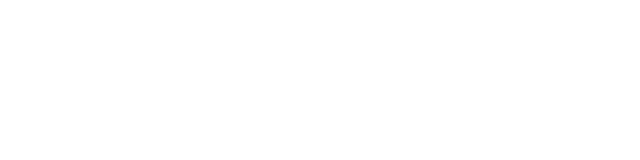
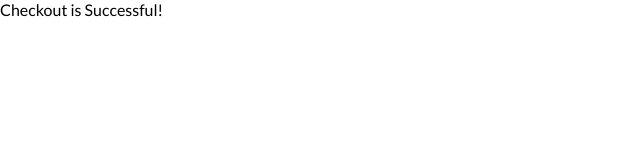
Before and after one commit to idnzozkan/zakoo, a React (Create React App) app in the folder frontend/: page /success in a window 1280 px wide. Before the commit this address had no page. Shown: the top 160 px of the page, without its empty margins (0-640 px from the left). Built offline with nearby package versions, Linux system fonts and the light colour scheme.

Commit message:
Create basic success page for the payments

```diff
--- a/frontend/src/App.jsx
+++ b/frontend/src/App.jsx
@@ -5,6 +5,7 @@ import Login from './pages/Login'
 import Register from './pages/Register'
 import ProductDetails from './pages/ProductDetails'
 import Cart from './pages/Cart'
+import Success from './pages/Success'
 
 const App = () => {
   return (
@@ -17,6 +18,7 @@ const App = () => {
         <Route path="/cart" element={<Cart />} />
         <Route path="/login" element={<Login />} />
         <Route path="/register" element={<Register />} />
+        <Route path="/success" element={<Success />} />
       </Routes>
     </Router>
   )
--- /dev/null
+++ b/frontend/src/pages/Success.jsx
@@ -0,0 +1,15 @@
+import React from 'react'
+import { useLocation } from 'react-router'
+
+const Success = () => {
+    const location = useLocation()
+    console.log(location)
+
+    return (
+        <div>
+            Checkout is Successful!
+        </div>
+    )
+}
+
+export default Success
```
